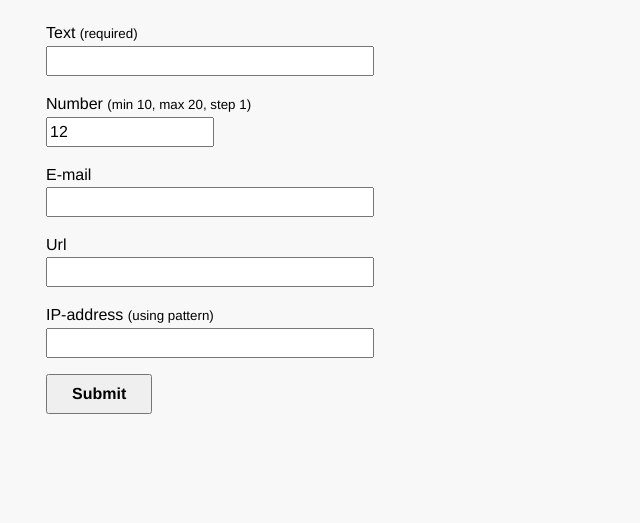
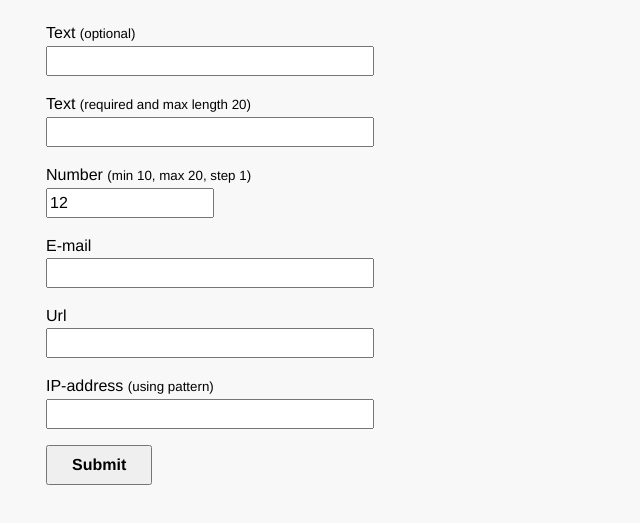
Before and after one commit to kjellmorten/formerly, a plain HTML site: page demo/index.html in a window 1280 px wide. Shown: the part 105-628 px from the top of the page, without its empty margins (2-642 px from the left). Drawn offline with Linux system fonts and the light colour scheme.

Commit message:
Optional field in demo

```diff
--- a/demo/index.html
+++ b/demo/index.html
@@ -19,8 +19,13 @@
 
 	<form id="theForm" action="#">
 		<p>
-			<label for="textInput">Text <small>(required)</small></label><br />
-			<input type="text" id="textInput" name="textInput" value="" required="" maxlength="20" />
+			<label for="textInput">Text <small>(optional)</small></label><br />
+			<input type="text" id="textInput" name="textInput" value="" />
+		</p>
+
+		<p>
+			<label for="textInput">Text <small>(required and max length 20)</small></label><br />
+			<input type="text" id="textInput" name="textInput" value="" required="required" maxlength="20" />
 		</p>
 
 		<p>
```
